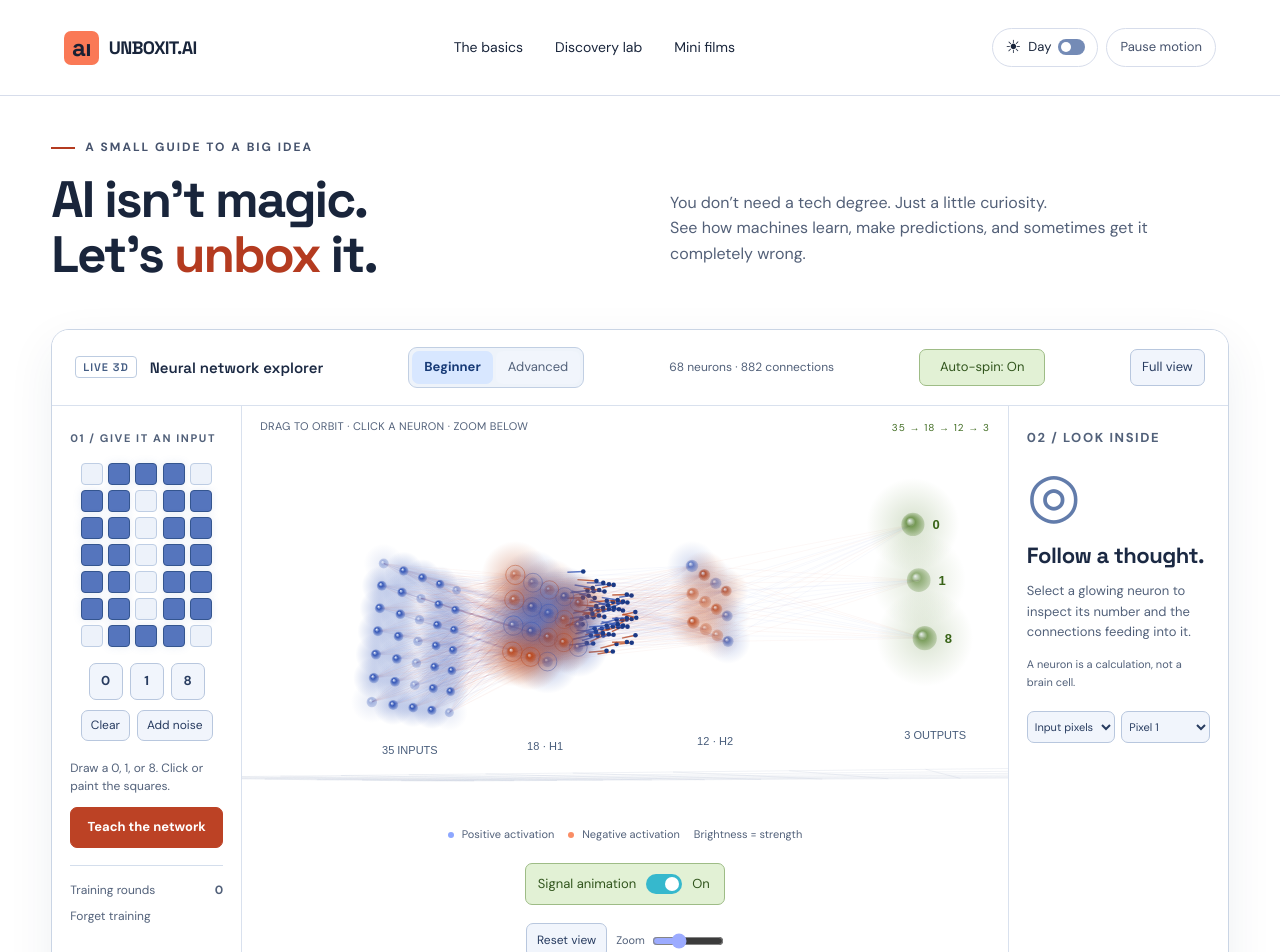
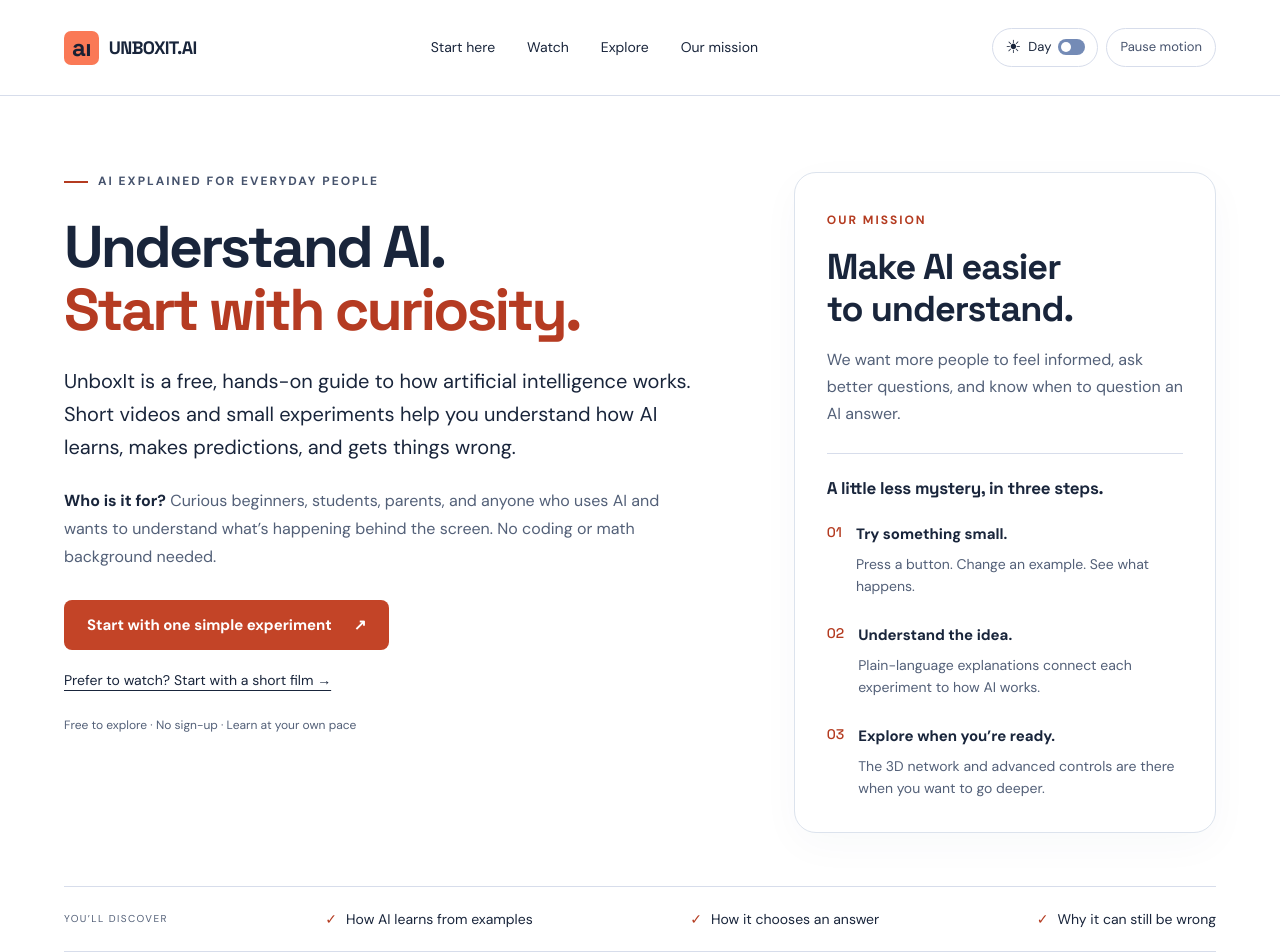
Before and after one commit to levancho/unboxit.ai, a React (Vite) app: page / in a window 1280 px wide. Shown: the top 952 px of the page. Built offline with nearby package versions, Linux system fonts and the light colour scheme.

Commit message:
Explain the mission and audience before introducing AI demos

```diff
--- a/src/App.jsx
+++ b/src/App.jsx
@@ -1,3 +1,4 @@
+import Introduction from './components/Introduction';
 import Header from './components/Header';
 import TrainingLab from './components/TrainingLab';
 import PredictionLab from './components/PredictionLab';
@@ -7,32 +8,12 @@ import NeuralExplorer from './components/NeuralExplorer';
 import DiscoveryLab from './components/DiscoveryLab';
 export default function App(){ return <>
 <a className="skip" href="#learn">{"Skip to lessons"}</a>
-<Header /><main><section className="hero" id="learn"><div className="hero-copy"><div className="eyebrow"><span className="tiny-line"></span>
-{"A SMALL GUIDE TO A BIG IDEA"}</div>
-<h1>{"AI isn’t magic."}<br />{"Let’s "}<em>{"unbox"}</em>
-{" it."}</h1>
-<p>{"You don’t need a tech degree. Just a little curiosity."}<br className="desktop" />{" See how machines learn, make predictions, and sometimes get it completely wrong."}</p>
-<div className="hero-actions"><a className="button orange" href="#playground">{"Let me try it"}</a>
-<a className="text-link" href="#films">{"▶ Watch the mini films"}</a>
-</div>
-<div className="hero-foot"><span>{"NO JARGON."}</span>
-<span>{"NO MATH HOMEWORK."}</span>
-<span>{"ALL CURIOSITY."}</span>
-</div>
-</div>
-<NeuralExplorer /><p className="explorer-note">{"Two real neural networks running in your browser. Beginner has 68 neurons; Advanced has 198. Each keeps its own training progress. Signal timing and 3D positions are illustrative. It learns synthetic 5 × 7 examples of three digits—not general handwriting. These scores measure relative preference, not guaranteed accuracy."}</p>
-</section>
-<div className="chapter-strip"><span>{"01 "}<b>{"Learn from examples"}</b>
-</span>
-<span>{"02 "}<b>{"Find the pattern"}</b>
-</span>
-<span>{"03 "}<b>{"Make a prediction"}</b>
-</span>
-<span>{"04 "}<b>{"Check the answer"}</b>
-</span>
-</div>
-<div id="chapters"><TrainingLab /><div className="band"><PredictionLab /></div>
-<DiscoveryLab /><Films /><div className="band"><section className="section" id="reality"><div className="section-head"><div><span className="section-number">{"04 / KEEP YOUR HUMAN BRAIN SWITCHED ON"}</span>
+<Header /><main><Introduction /><div id="chapters"><TrainingLab /><div className="band"><PredictionLab /></div>
+<section className="network-lesson" id="network" aria-labelledby="network-title">
+<div className="section-head"><div><span className="section-number">READY TO LOOK A LITTLE CLOSER?</span><h2 id="network-title">Look inside a<br />neural network.</h2></div><p>A neural network is one way AI learns patterns. Start in Beginner mode: pick a digit, press “Teach the network,” and watch its guesses change. Advanced mode is optional.</p></div>
+<NeuralExplorer />
+<details className="network-explanation"><summary>About this experiment and its limits</summary><p>Two real neural networks run in your browser. Beginner has 68 neurons; Advanced has 198. Each keeps its own training progress. The 3D layout and signal timing are illustrations. These models learn small, synthetic examples of 0, 1, and 8—not general handwriting. Their scores are predictions, not guarantees.</p></details>
+</section><DiscoveryLab /><Films /><div className="band"><section className="section" id="reality"><div className="section-head"><div><span className="section-number">{"04 / KEEP YOUR HUMAN BRAIN SWITCHED ON"}</span>
 <h2>{"Useful? Absolutely."}<br />{"Infallible? Absolutely not."}</h2>
 </div>
 <p>{"AI is a broad family of tools. These demos explain machine learning and language generation—two important parts of it."}</p>
--- a/src/components/Header.jsx
+++ b/src/components/Header.jsx
@@ -3,9 +3,10 @@ export default function Header(){
 const { theme, toggleTheme, paused, toggleMotion } = usePreferences();
 return (<header><a className="brand" href="#"><span className="brand-icon">{"aı"}</span>
 {" UNBOXIT.AI"}</a>
-<nav aria-label="Main navigation"><a href="#learn">{"The basics"}</a>
-<a href="#discovery">{"Discovery lab"}</a>
-<a href="#films">{"Mini films"}</a>
+<nav aria-label="Main navigation"><a href="#playground">{"Start here"}</a>
+<a href="#films">{"Watch"}</a>
+<a href="#network">{"Explore"}</a>
+<a href="#about">{"Our mission"}</a>
 </nav>
 <div className="header-actions"><button id="theme-toggle" className="theme-toggle" role="switch" aria-label="Night mode" aria-checked={theme === "night"} onClick={toggleTheme} title={theme === "night" ? "Switch to day mode" : "Switch to night mode"}><span aria-hidden="true">{theme === "night" ? "☾" : "☀"}</span><span>{theme === "night" ? "Night" : "Day"}</span><span className="theme-track" aria-hidden="true" /></button>
 <button className="motion" id="motion" aria-pressed={paused} onClick={toggleMotion}>{paused ? "Resume motion" : "Pause motion"}</button>
--- /dev/null
+++ b/src/components/Introduction.jsx
@@ -0,0 +1,33 @@
+export default function Introduction() {
+  return (
+    <section className="welcome" id="learn" aria-labelledby="welcome-title">
+      <div className="welcome-main">
+        <span className="eyebrow"><span className="tiny-line" />AI EXPLAINED FOR EVERYDAY PEOPLE</span>
+        <h1 id="welcome-title">Understand AI.<br /><em>Start with curiosity.</em></h1>
+        <p className="welcome-description">UnboxIt is a free, hands-on guide to how artificial intelligence works. Short videos and small experiments help you understand how AI learns, makes predictions, and gets things wrong.</p>
+        <p className="welcome-audience"><strong>Who is it for?</strong> Curious beginners, students, parents, and anyone who uses AI and wants to understand what’s happening behind the screen. No coding or math background needed.</p>
+        <div className="welcome-actions">
+          <a className="button orange" href="#playground">Start with one simple experiment <span aria-hidden="true">↗</span></a>
+          <a className="welcome-video" href="#films">Prefer to watch? Start with a short film →</a>
+        </div>
+        <p className="welcome-reassurance">Free to explore · No sign-up · Learn at your own pace</p>
+      </div>
+      <aside className="welcome-guide" id="about" aria-labelledby="mission-title">
+        <span className="section-number">OUR MISSION</span>
+        <h2 id="mission-title">Make AI easier<br />to understand.</h2>
+        <p>We want more people to feel informed, ask better questions, and know when to question an AI answer.</p>
+        <div className="welcome-guide-divider" />
+        <h3>A little less mystery, in three steps.</h3>
+        <ol>
+          <li><span aria-hidden="true">01</span><div><strong>Try something small.</strong><p>Press a button. Change an example. See what happens.</p></div></li>
+          <li><span aria-hidden="true">02</span><div><strong>Understand the idea.</strong><p>Plain-language explanations connect each experiment to how AI works.</p></div></li>
+          <li><span aria-hidden="true">03</span><div><strong>Explore when you’re ready.</strong><p>The 3D network and advanced controls are there when you want to go deeper.</p></div></li>
+        </ol>
+      </aside>
+      <div className="welcome-outcomes" aria-label="What you will learn">
+        <span>YOU’LL DISCOVER</span>
+        <p>How AI learns from examples</p><p>How it chooses an answer</p><p>Why it can still be wrong</p>
+      </div>
+    </section>
+  );
+}
--- a/src/main.jsx
+++ b/src/main.jsx
@@ -5,4 +5,5 @@ import './styles/explorer.css';
 import './styles/experiments.css';
 import './styles/theme.css';
 import './styles/day-surfaces.css';
+import './styles/introduction.css';
 createRoot(document.getElementById('root')).render(<App />);
--- /dev/null
+++ b/src/styles/introduction.css
@@ -0,0 +1,12 @@
+.welcome{max-width:1500px;margin:auto;padding:76px 5% 32px;display:grid;grid-template-columns:minmax(0,1.25fr) minmax(300px,.8fr);gap:40px 70px;align-items:start;scroll-margin-top:24px}
+.welcome h1{font-size:clamp(44px,4.6vw,70px);line-height:1.07;letter-spacing:-2.8px;margin:24px 0}.welcome h1 em{color:var(--orange);font-style:normal}
+.welcome-description{font-size:20px;line-height:1.65;max-width:640px;color:var(--white)}
+.welcome-audience{font-size:16px;line-height:1.75;color:var(--muted);max-width:620px;margin-top:23px}.welcome-audience strong{color:var(--white)}
+.welcome-actions{display:flex;flex-direction:column;align-items:flex-start;gap:19px;margin-top:29px}.welcome-actions .button{display:inline-flex;align-items:center;gap:22px;line-height:1.4;text-align:left}.welcome-video{font-size:14px;text-decoration:underline;text-underline-offset:5px}.welcome-reassurance{font-size:12px;color:var(--muted);margin-top:24px}
+.welcome-guide{background:var(--panel);border:1px solid var(--line);border-radius:22px;padding:32px;scroll-margin-top:24px}.welcome-guide h2{font-size:36px;line-height:1.15;letter-spacing:-1px;margin:15px 0}.welcome-guide>p{font-size:16px;line-height:1.7;color:var(--muted)}.welcome-guide-divider{height:1px;background:var(--line);margin:25px 0}.welcome-guide h3{font-size:17px;letter-spacing:-.3px;margin-bottom:23px}.welcome-guide ol{list-style:none;margin:0;padding:0;display:grid;gap:23px}.welcome-guide li{display:flex;gap:14px}.welcome-guide li>span{color:var(--orange);font:500 14px 'Space Grotesk',sans-serif;padding-top:3px}.welcome-guide li strong{font-size:15px}.welcome-guide li p{font-size:14px;line-height:1.6;color:var(--muted);margin:6px 0 0}
+.welcome-outcomes{grid-column:1/-1;display:flex;align-items:center;justify-content:space-between;gap:20px;border-block:1px solid var(--line);padding:21px 0;margin-top:13px}.welcome-outcomes>span{font-size:10px;letter-spacing:1.4px;color:var(--muted)}.welcome-outcomes p{font-size:14px;margin:0}.welcome-outcomes p:before{content:'✓';color:var(--orange);margin-right:9px}
+.network-lesson{max-width:1600px;margin:auto;padding:60px 4%;scroll-margin-top:20px}.network-lesson .section-head{margin-bottom:26px}.network-lesson .section-head p{max-width:440px}.network-explanation{font-size:13px;color:var(--muted);margin-top:20px}.network-explanation summary{color:var(--white)}
+[data-theme=day] .welcome-guide{background:#fff;border-color:#dce3ed;box-shadow:0 12px 40px #20365408}[data-theme=day] .welcome h1 em{color:#b53b22}
+#playground,#films{scroll-margin-top:20px}
+@media(max-width:950px){.welcome{gap:35px;padding-top:48px;grid-template-columns:1fr 1fr}.welcome h1{font-size:48px}.welcome-description{font-size:18px}.welcome-guide{padding:25px}.welcome-outcomes{flex-wrap:wrap;justify-content:flex-start}.welcome-outcomes>span{width:100%}}
+@media(max-width:650px){.welcome{display:block;padding:38px 5% 15px}.welcome .eyebrow{font-size:9px;letter-spacing:1.25px}.welcome h1{font-size:clamp(38px,10.2vw,48px);letter-spacing:-1.7px}.welcome-description{font-size:17px}.welcome-audience{font-size:15px}.welcome-actions .button{font-size:14px;max-width:100%;gap:12px}.welcome-guide{margin-top:36px}.welcome-guide h2{font-size:31px}.welcome-outcomes{display:grid;gap:14px;margin-top:30px;padding:23px 0}.network-lesson{padding-top:35px;padding-bottom:35px}.network-lesson .section-head h2{font-size:34px}}
```
